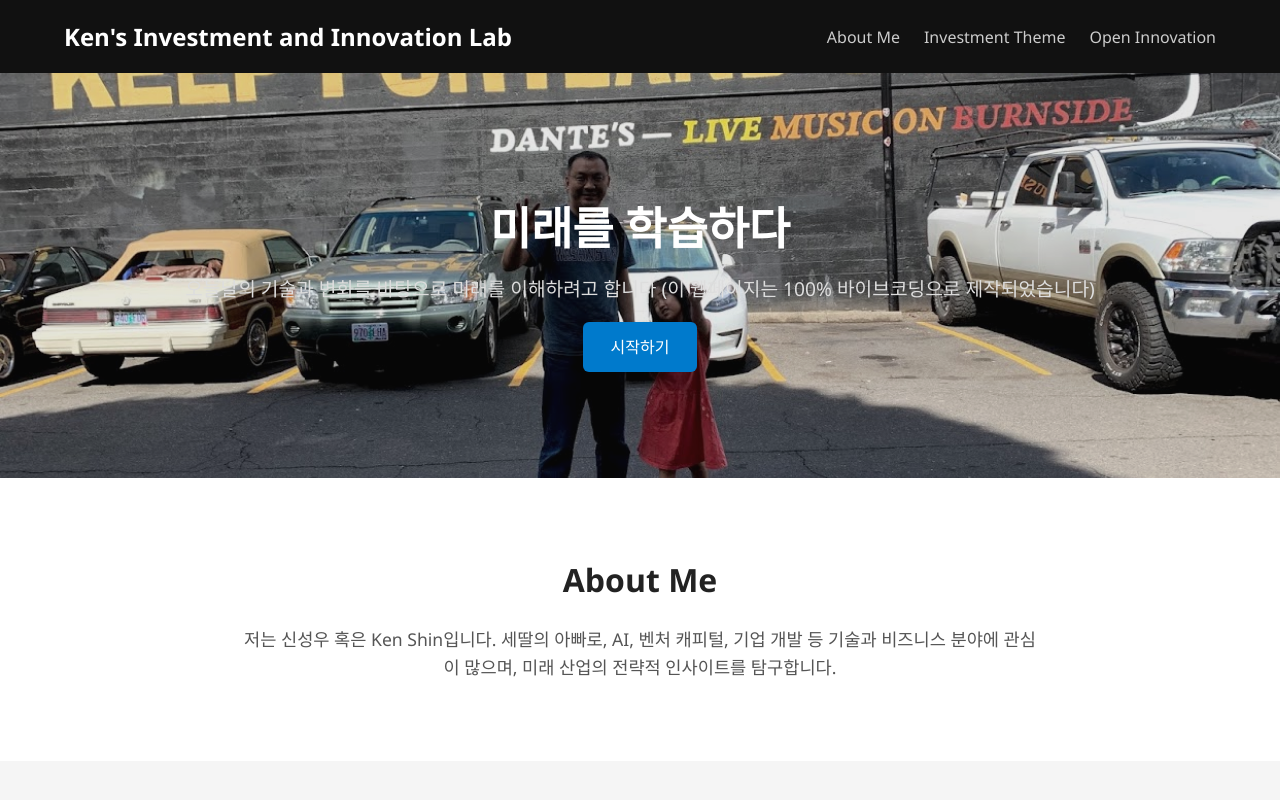
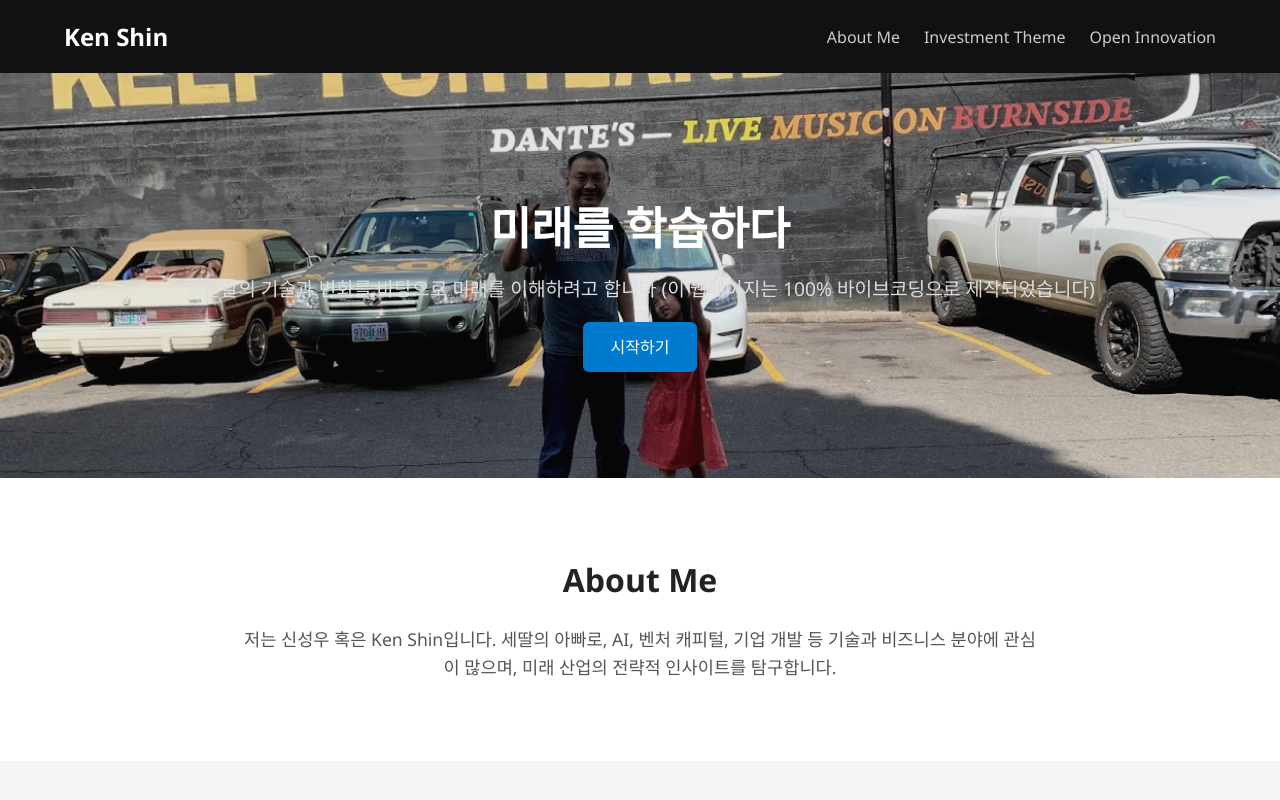
Before and after one commit to shinssi1238/my-homepage, a plain HTML site: page index.html in a window 1280 px wide. Shown: the top 800 px of the page. Drawn offline with Linux system fonts and the light colour scheme.

Commit message:
Update index.html

```diff
--- a/index.html
+++ b/index.html
@@ -159,7 +159,7 @@
 
   <header>
     <div class="container">
-      <h1 class="logo">Ken's Investment and Innovation Lab</h1>
+      <h1 class="logo">Ken Shin</h1>
       <nav>
         <ul>
           <li><a href="#about">About Me</a></li>
```
